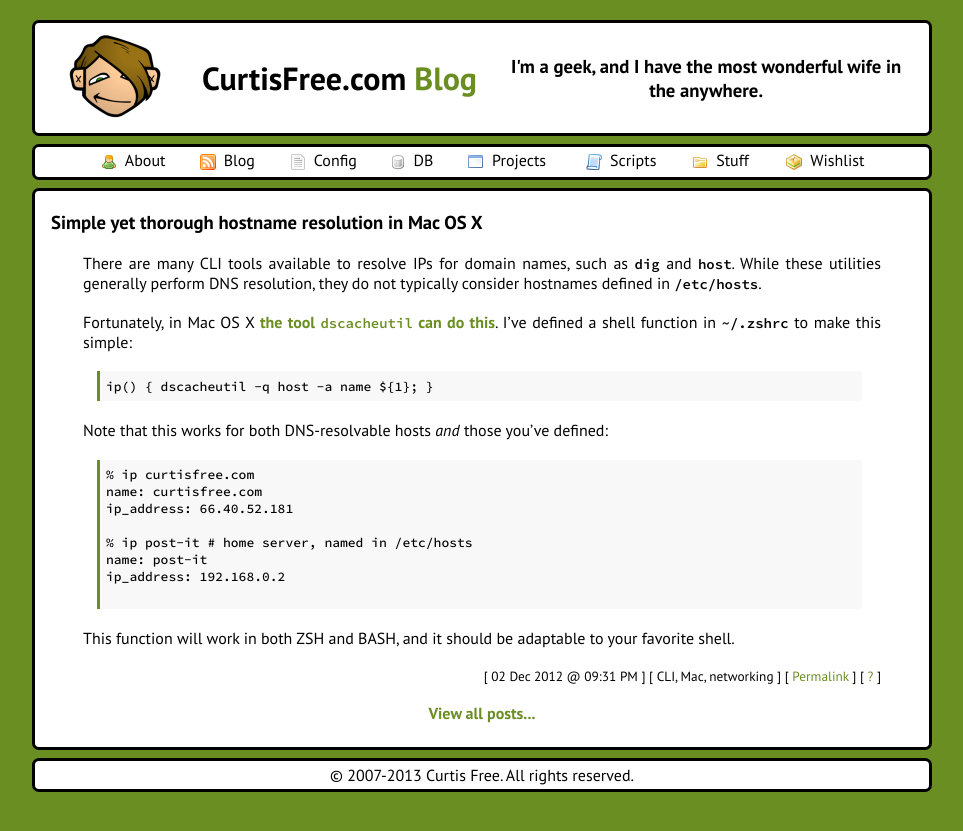
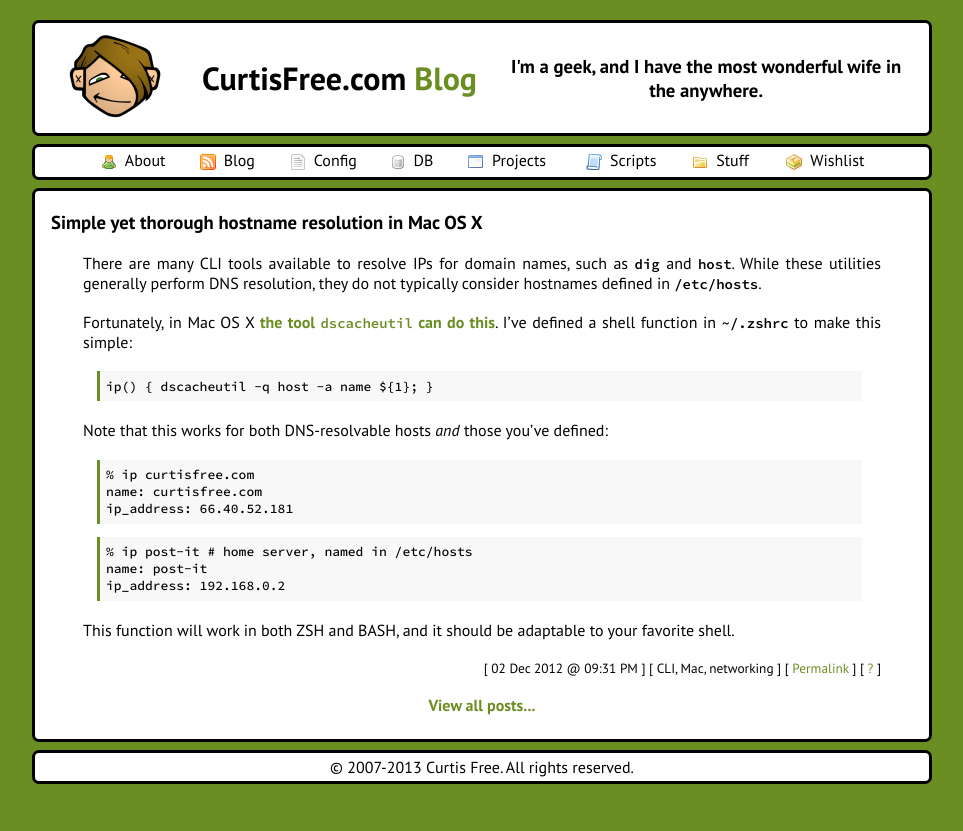
Before and after one commit to cfree3/curtisfree.com, a Jekyll site: the page built from _posts/2012-12-02-simple_yet_thorough_hostname_resolution_in_mac_os_x.md, in a window 1280 px wide. Shown: the top 831 px of the page, without its empty margins (158-1121 px from the left). Built offline with Jekyll 4.4.1, drawn with Linux system fonts in a browser that asks for light colours.

Commit message:
Clean up/separate an odd-looking preformatted block

```diff
--- a/_posts/2012-12-02-simple_yet_thorough_hostname_resolution_in_mac_os_x.md
+++ b/_posts/2012-12-02-simple_yet_thorough_hostname_resolution_in_mac_os_x.md
@@ -18,13 +18,11 @@ Note that this works for both DNS-resolvable hosts _and_ those you've defined:
 
 <pre><code>% ip curtisfree.com
 name: curtisfree.com
-ip_address: 66.40.52.181
+ip_address: 66.40.52.181</code></pre>
 
-% ip post-it # home server, named in /etc/hosts
+<pre><code>% ip post-it # home server, named in /etc/hosts
 name: post-it
-ip_address: 192.168.0.2
-
-</code></pre>
+ip_address: 192.168.0.2</code></pre>
 
 This function will work in both ZSH and BASH, and it should be adaptable to your favorite shell.
 
```
